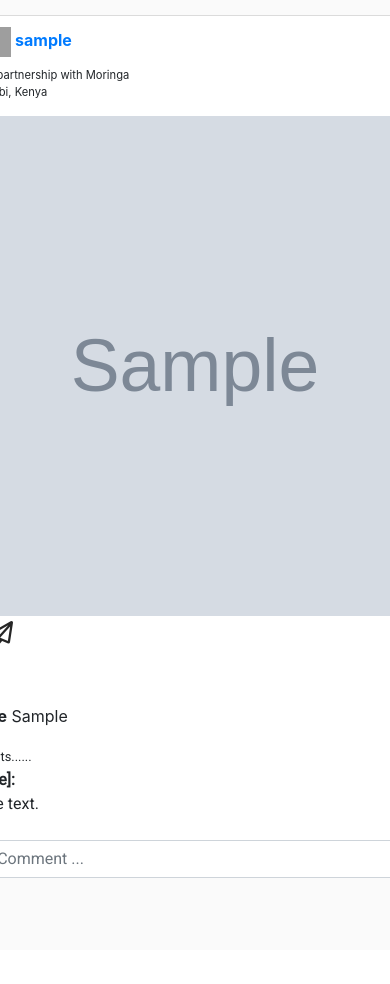
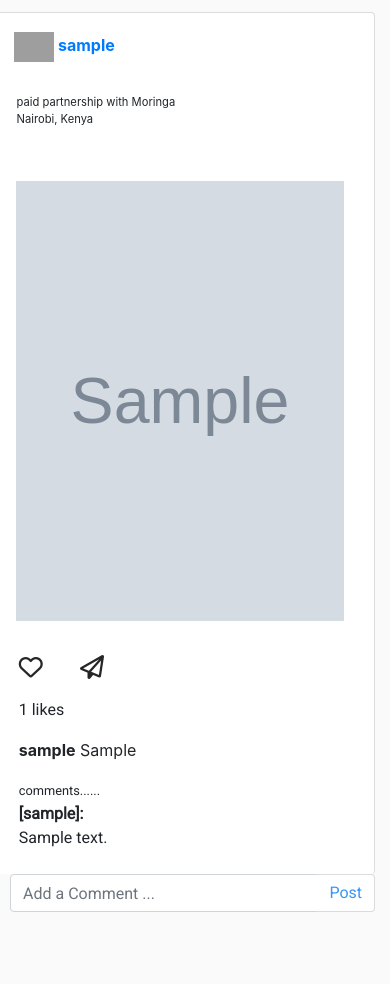
Before and after one commit to hamisicodes/insta-clone, a Django app: page / in a window 390 px wide; the page is wider, and only the part inside the window is pictured. Shown: the part 72-1056 px from the top of that part. Before the commit the page ends 950 px from the top of that part, so only its background shows below. Run offline with Django 3.2, Linux system fonts and the light colour scheme; a user stored in the database is signed in; tables that the repository leaves empty hold one stand-in row (values such as "Sample post"); grey boxes marked "Sample" are stand-in pictures; some libraries are stand-ins or nearby versions; grey boxes are pictures that could not be loaded.

Commit message:
Add media Queries for the dashboard

```diff
--- a/insta/models.py
+++ b/insta/models.py
@@ -42,7 +42,7 @@ class Image(models.Model):
     image = models.ImageField(upload_to='posts', blank=True)
     caption = models.TextField(blank=True)
     profile = models.ForeignKey(Profile , on_delete=models.CASCADE)
-    likes = models.ManyToManyField(User,related_name='likes' , blank =True)
+    likes = models.ManyToManyField(User,related_name='likes' , blank =True) #likes
     created_at =models.DateTimeField(auto_now_add=True,blank=True,null =True)
 
 
@@ -91,8 +91,8 @@ class Comment(models.Model):
 
 
 class Follow(models.Model):
-    user_from = models.ForeignKey(settings.AUTH_USER_MODEL , related_name = 'rel_from_set' , on_delete=models.CASCADE)
-    user_to = models.ForeignKey(settings.AUTH_USER_MODEL , related_name ='rel_to_set' ,on_delete=models.CASCADE)
+    user_from = models.ForeignKey(User , related_name = 'rel_from_set' , on_delete=models.CASCADE)
+    user_to = models.ForeignKey(User , related_name ='rel_to_set' ,on_delete=models.CASCADE)
 
 User.add_to_class('following',
                   models.ManyToManyField('self',
--- a/insta/static/css/base.css
+++ b/insta/static/css/base.css
@@ -1,6 +1,7 @@
 body{
     margin: 0;
     padding: 0;
+    max-width: 100%;
 }
 .navbar{
     background-color: #FFFFFF;
--- a/insta/static/css/dashboard.css
+++ b/insta/static/css/dashboardd.css
@@ -1,6 +1,7 @@
 *{
     padding: 0;
     margin: 0;
+    max-width: 100%;
 }
 
 body{
@@ -19,13 +20,15 @@ body{
  .card-image{
     margin: 0;
     margin-top: 3%;
+    padding: 30px;
+    max-width: 100%;
 }
 
 .card-content{
     margin: 0;
-    margin-left: 6%;
+    margin-left: 4%;
     margin-top: 2%;
-
+    padding:12px;
 }
 
 .insta-button{
@@ -35,14 +38,21 @@ body{
     margin-left: 2%;
     margin-top: 1%;
     font-weight: 200;
+    padding-left: 25px;
 }
 
 .card-text {
     margin-left: 2%;
     font-family: 'Roboto', sans-serif;
+    padding-left: 25px;
 }
-.card-text-caption{
+p.card-text-caption{
     margin-left: 2%;
+    padding-left: 25px;
+}
+
+p.paid-text.card-content{
+    padding-left: 15px;
 }
 
 .comment-bar{
@@ -75,4 +85,29 @@ body{
 
  .comment-section {
     font-family: 'Roboto', sans-serif;
+    padding-left: 25px;
 }
+
+
+@media(max-width:700px){
+    .insta-button {
+        color: #262626;
+        font-size: 150%;
+        margin: 0;
+        margin-left: 2%;
+        margin-top: 1%;
+        font-weight: 200;
+
+    }
+
+    .card-text {
+        padding-left: 25px;
+    }
+
+
+
+
+
+
+
+}
--- a/insta/static/css/edit.css
+++ b/insta/static/css/edit.css
@@ -2,7 +2,7 @@ body{
     background-color: #fafafa;
     margin: 0;
     padding: 0;
-    width: 100%;
+    max-width: 100%;
 }
 
 .login-box{
--- a/insta/templates/account/dashboard.html
+++ b/insta/templates/account/dashboard.html
@@ -8,7 +8,7 @@
     <title>Document</title>
     {% block styles %}
     {{block.super}}
-    <link rel="stylesheet" href="{% static 'css/dashboard.css' %}">
+    <link rel="stylesheet" href="{% static 'css/dashboardd.css' %}">
     {% endblock %}
 </head>
 <body>
@@ -20,7 +20,7 @@
 
         <div class="col-">
 
-                <div class="card" style="width: 32rem;">
+                <div class="card" >
 
                         <h10 class=" card-content">
                         <img src="#" height="30" class="round" alt="">
--- a/insta/views.py
+++ b/insta/views.py
@@ -89,7 +89,7 @@ def profile(request):
     following = Follow.objects.filter(user_from = request.user).count()
     return render(request ,'account/profile.html' , {'profile':profile , 'images':images , "followers":followers,"following":following})
 
-
+# important
 def get_profile(request,username):
 
     profile = Profile.objects.get(user__username = username)
@@ -121,7 +121,7 @@ def comment(request,pk):
     else:
 
         return HttpResponseRedirect(request.META.get('HTTP_REFERER'))
-
+# important
 def follow(request,user_to):
 
     user = User.objects.get(id=user_to)
```
